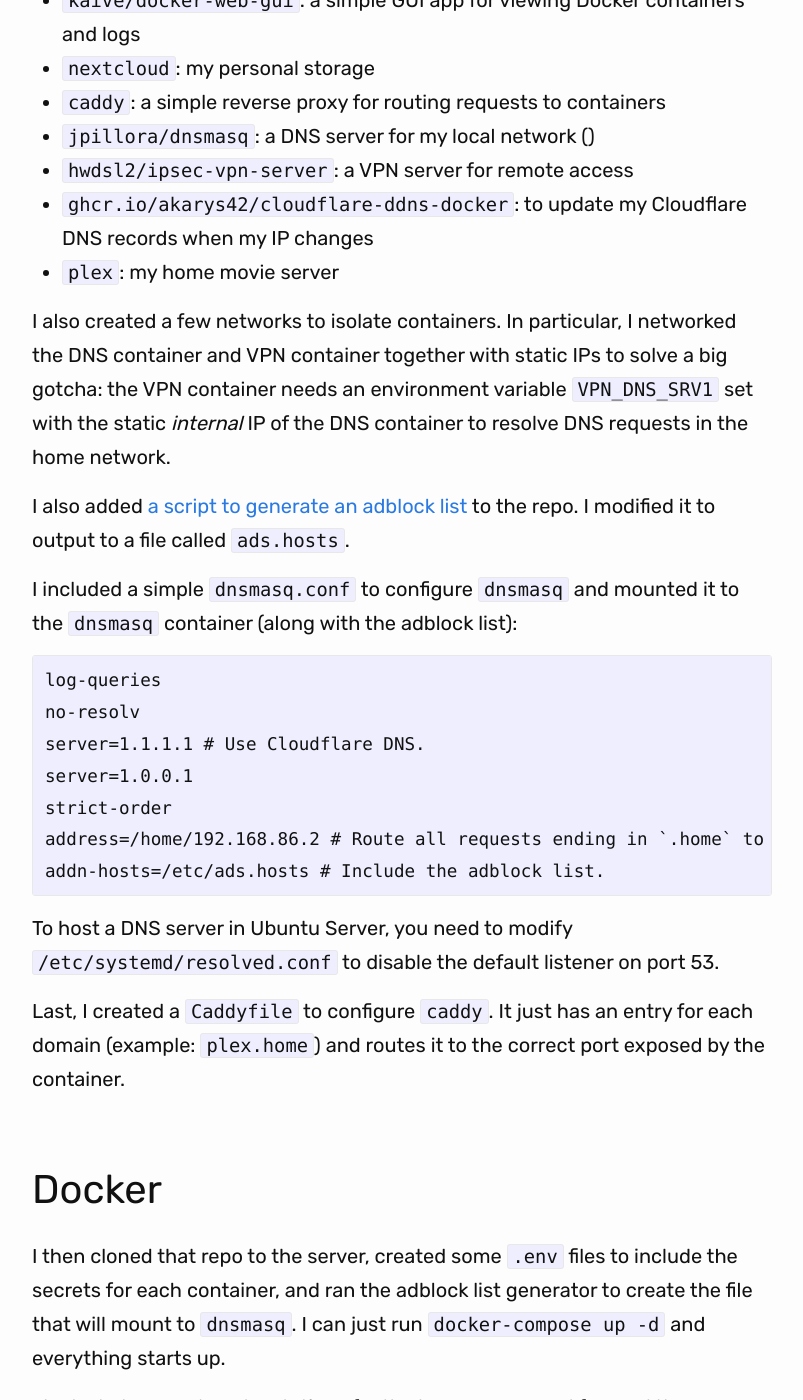
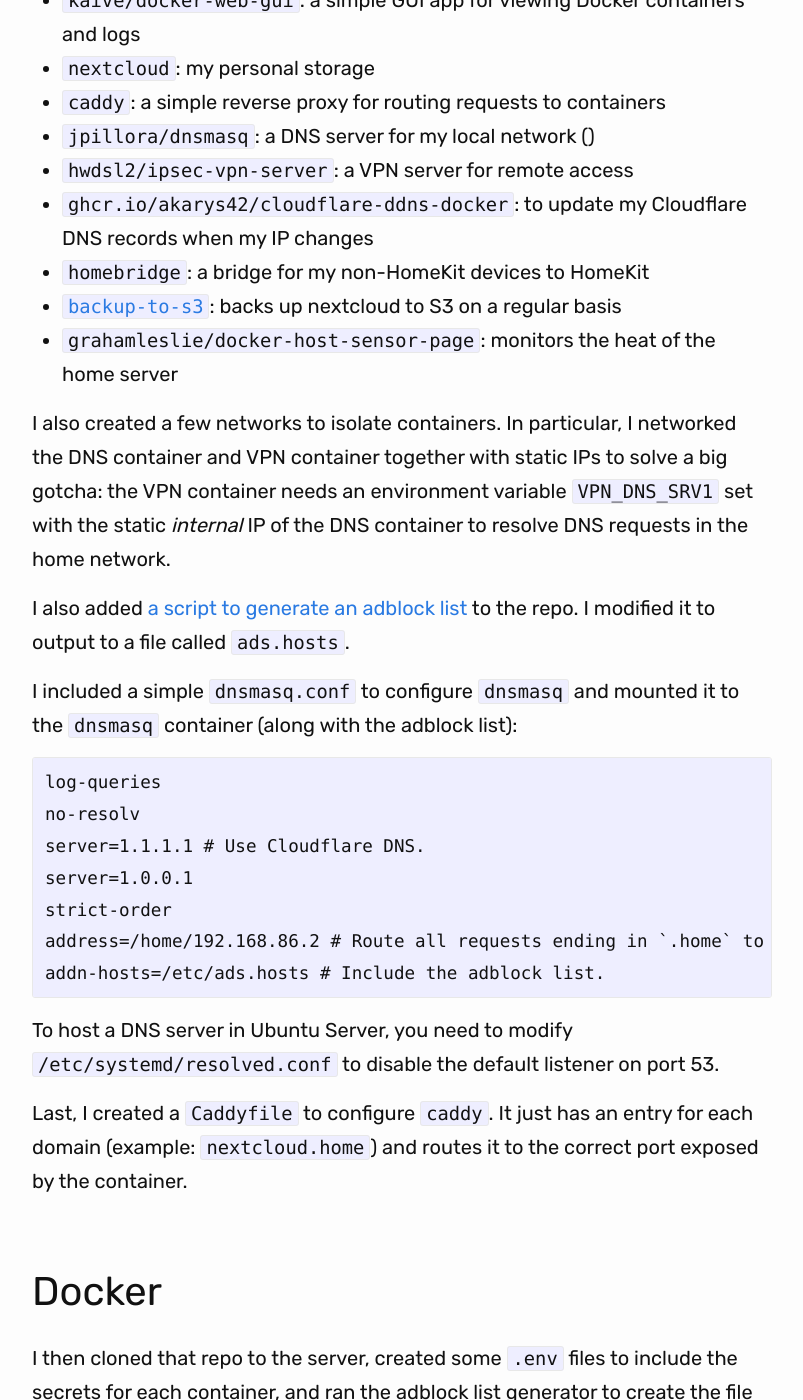
Before and after one commit to grahamleslie/grahamleslie.github.io, a Jekyll site: the page built from _posts/2023-07-09-building-a-simple-home-server.md, in a window 1280 px wide and 1400 px high, scrolled down 1779 px. Shown: the whole window, without its empty margins (238-1041 px from the left). Built offline with Jekyll 4.4.1, drawn with Linux system fonts in a browser that asks for light colours; nearby versions of some CDN libraries.

Commit message:
Update 2023-07-09-building-a-simple-home-server.md

```diff
--- a/_posts/2023-07-09-building-a-simple-home-server.md
+++ b/_posts/2023-07-09-building-a-simple-home-server.md
@@ -28,7 +28,9 @@ The home server runs Ubuntu Server. On it, I installed Docker. Then, I created a
 - `jpillora/dnsmasq`: a DNS server for my local network ()
 - `hwdsl2/ipsec-vpn-server`: a VPN server for remote access
 - `ghcr.io/akarys42/cloudflare-ddns-docker`: to update my Cloudflare DNS records when my IP changes
-- `plex`: my home movie server
+- `homebridge`: a bridge for my non-HomeKit devices to HomeKit
+- [`backup-to-s3`](https://github.com/grahamleslie/docker-backup-to-s3): backs up nextcloud to S3 on a regular basis
+- `grahamleslie/docker-host-sensor-page`: monitors the heat of the home server
 
 I also created a few networks to isolate containers. In particular, I networked the DNS container and VPN container together with static IPs to solve a big gotcha: the VPN container needs an environment variable `VPN_DNS_SRV1` set with the static _internal_ IP of the DNS container to resolve DNS requests in the home network.
 
@@ -48,7 +50,7 @@ addn-hosts=/etc/ads.hosts # Include the adblock list.
 
 To host a DNS server in Ubuntu Server, you need to modify `/etc/systemd/resolved.conf` to disable the default listener on port 53.
 
-Last, I created a `Caddyfile` to configure `caddy`. It just has an entry for each domain (example: `plex.home`) and routes it to the correct port exposed by the container.
+Last, I created a `Caddyfile` to configure `caddy`. It just has an entry for each domain (example: `nextcloud.home`) and routes it to the correct port exposed by the container.
 
 ## Docker
 
```
